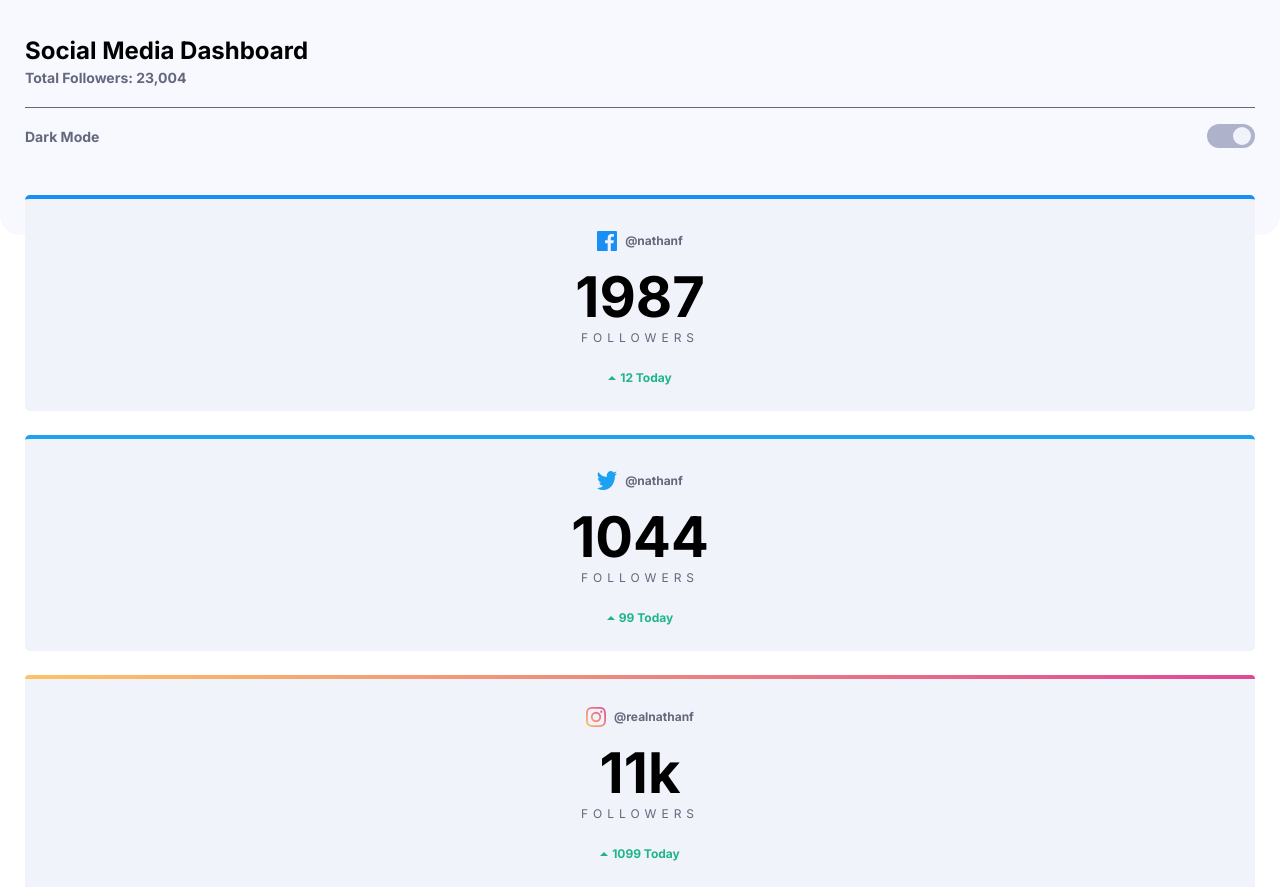
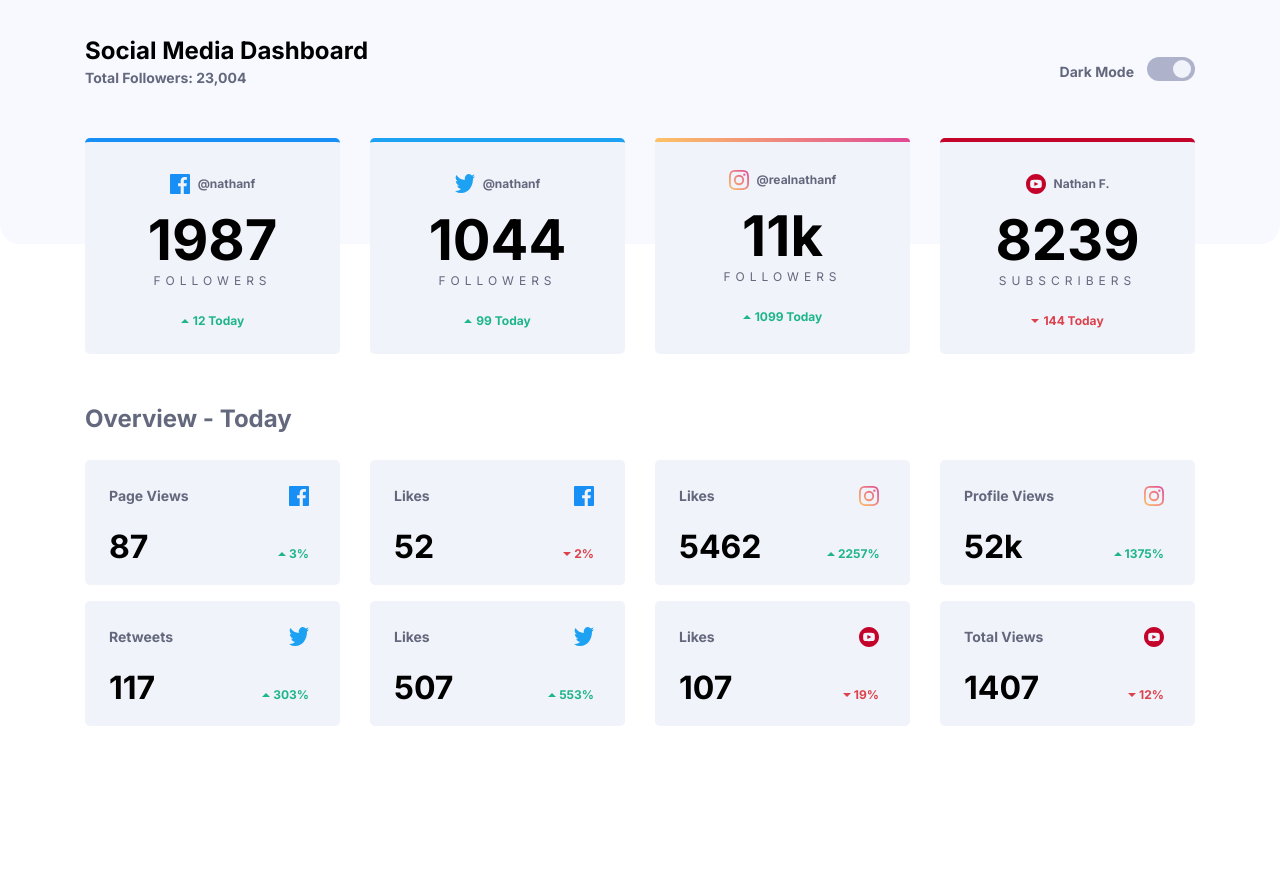
Before and after one commit to Alexandre-st/Social-Media-Dashboard, a website built with Parcel: page index.html in a window 1280 px wide. Shown: the top 887 px of the page. After the commit the page ends 842 px from the top, so only its background shows below. Built offline with nearby package versions, Linux system fonts and the light colour scheme.

Commit message:
Project done and it is full responsive

```diff
--- a/app.js
+++ b/app.js
@@ -3,7 +3,6 @@ let toggle = document.getElementById("checkbox");
 let header = document.getElementById('header');
 let social = document.getElementById('social');
 let overview = document.getElementById('overview');
-//TODO Il va falloir définir pour chaque composant son coté dark.
 
 toggle.addEventListener('click', evt => {
   if (toggle.checked) {
--- a/index.html
+++ b/index.html
@@ -11,6 +11,7 @@
   <!-- Header -->
   <header id="header" class="header">
     <div class="container">
+      <div class="header-container">
         <div class="title">
           <h1>Social Media Dashboard</h1>
           <h3>Total Followers: 23,004</h3>
@@ -25,10 +26,13 @@
           </div>
         </div>
       </div>
+    </div>
   </header>
 
   <!-- Main -->
   <main id="main">
+
+    <!-- Social section -->
    <section id="social" class="social">
       <div class="container">
 
@@ -99,6 +103,7 @@
       <div class="container">
 
         <h2>Overview - Today</h2>
+        <div class="overview-container">
           <div class="overview-case">
             <div class="overview-case-left">
               <h3>Page Views</h3>
@@ -211,6 +216,7 @@
             </div>
           </div>
         </div>
+      </div>
     </section>
   </main>
 
--- a/styles/base/base.scss
+++ b/styles/base/base.scss
@@ -1,6 +1,8 @@
 body {
   font-family: "Inter", sans-serif;
   font-family: 16px;
+  background: $white-txt;
+  height: 100vh;
 }
 
 h1,
@@ -43,6 +45,11 @@ h5 {
 .container {
   padding: 0 25px;
   margin: 0 auto;
+
+  @include mq(desktop-large) {
+    max-width: 1110px;
+    padding: 0;
+  }
 }
 
 .infos {
--- a/styles/components/_header.scss
+++ b/styles/components/_header.scss
@@ -1,38 +1,57 @@
 .header {
   background: $header-color;
-  height: 14.6875em;
-  border-radius: 0px 0px 20px 20px;
+  border-radius: 0 0 20px 20px;
+  height: 15.25rem;
   position: relative;
 }
 
-.title {
+.header-container {
+  display: flex;
+  justify-content: space-between;
   padding-top: 2.25em;
 
+  @include mq(tablet) {
+    display: block;
+  }
+}
+
+.title {
   h3 {
     margin: 0.25em 0 1.5em 0;
   }
 }
 
 .theme {
-  border-top: 1px solid $title-gray;
   display: flex;
   justify-content: space-between;
   align-items: center;
+  column-gap: 13px;
 
-  h3 {
-    margin-top: 1em;
+  @include mq(tablet) {
+    border-top: 1px solid $border;
+
+    h3 {
+      margin-top: 1em;
+    }
+
+    .theme-toggle {
+      margin-top: 1em;
+    }
   }
 }
 
 // Switch Theme
 .dark {
   background: $header-bg;
+  transition: 0.4s;
 
   h1 {
     color: $header-color;
+    transition: 0.4s;
   }
 
   h3 {
     color: $blue-color;
+    transition: 0.4s;
   }
 }
--- a/styles/components/_overview.scss
+++ b/styles/components/_overview.scss
@@ -1,23 +1,51 @@
 #overview {
   padding: 26px 0 45px 0;
 
+  @include mq(desktop-large) {
+    height: 60vh;
+  }
+
+  @media screen and (min-width: 1160px) {
+    height: 58vh;
+  }
+
   h2 {
-    margin-bottom: 27px;
+    margin-bottom: 1.6875rem;
   }
 }
 
 .overview {
   background: $white-txt;
+
+  &-container {
+    display: flex;
+    flex-wrap: wrap;
+    column-gap: 1.875rem;
+
+    @media screen and (max-width: 1200px) {
+      justify-content: center;
+    }
+  }
 }
 
 .overview-case {
   background-color: $case-gray;
   display: flex;
   justify-content: space-between;
-  min-width: 326px;
-  min-height: 125px;
+  width: 15.9375em;
+  height: 7.8125em;
   margin-bottom: 1rem;
   border-radius: 5px;
+
+  &:hover {
+    background-color: $hover-gray;
+    cursor: pointer;
+    transition: 0.4s;
+  }
+
+  @media screen and (max-width: 589px) {
+    width: 100%;
+  }
 
   &-left {
     padding: 27px 0 19px 24px;
@@ -36,7 +64,6 @@
       width: 20px;
       height: 20px;
       margin-left: auto;
-      // margin-bottom: 40px;
     }
   }
 
@@ -56,20 +83,30 @@
 
 .overview-dark {
   background: $blue-bg;
+  transition: 0.4s;
 
   h2 {
     color: $blue-color;
+    transition: 0.4s;
   }
 
   .overview-case {
     background-color: $case-blue;
+    transition: 0.4s;
+
+    &:hover {
+      background: $hover-blue;
+      transition: 0.4s;
+    }
 
     h3 {
       color: $blue-color;
+      transition: 0.4s;
     }
 
     .number {
       color: $white-txt;
+      transition: 0.4s;
     }
   }
 }
--- a/styles/components/_social.scss
+++ b/styles/components/_social.scss
@@ -3,22 +3,38 @@
 }
 
 .social-container {
+  position: relative;
+  margin-top: -106px;
   display: flex;
-  flex-direction: column;
-  justify-content: center;
-  align-items: center;
-  text-align: center;
-  position: relative;
-  margin-top: -40px;
+  column-gap: 1.875rem;
+  flex-wrap: wrap;
+
+  @media screen and (max-width: 1200px) {
+    justify-content: center;
+  }
+
+  @include mq(tablet) {
+    margin-top: -40px;
+  }
 }
 
 .social-case {
-  min-width: 20.375em;
-  width: 100%;
+  width: 15.9375em;
   height: 13.5em;
   background-color: $case-gray;
+  text-align: center;
   margin-bottom: 1.5em;
   border-radius: 5px;
+
+  @media screen and (max-width: 589px) {
+    width: 100%;
+  }
+
+  &:hover {
+    background-color: $hover-gray;
+    transition: 0.4s;
+    cursor: pointer;
+  }
 
   span {
     display: block;
@@ -79,17 +95,26 @@
 
 .social-dark {
   background: $blue-bg;
+  transition: 0.4s;
 
   .social-case {
     background-color: $case-blue;
+    transition: 0.4s;
+
+    &:hover {
+      background: $hover-blue;
+      transition: 0.4s;
+    }
 
     h4 {
       color: $white-txt;
+      transition: 0.4s;
     }
 
     h5,
     .follow {
       color: $blue-color;
+      transition: 0.4s;
     }
   }
 }
--- a/styles/components/_theme.scss
+++ b/styles/components/_theme.scss
@@ -3,7 +3,6 @@
   display: inline-block;
   width: 3em;
   height: 1.5em;
-  margin-top: 1em;
 
   input {
     opacity: 0;
--- a/styles/variables/_mixins.scss
+++ b/styles/variables/_mixins.scss
@@ -1,7 +1,12 @@
 // To setup media queries
 @mixin mq($breakpoint) {
+  @if $breakpoint == phone {
+    @media (max-width: 450px) {
+      @content;
+    }
+  }
   @if $breakpoint == tablet {
-    @media (min-width: 700px) {
+    @media (max-width: 732px) {
       @content;
     }
   } @else if $breakpoint == desktop {
--- a/styles/variables/_variables.scss
+++ b/styles/variables/_variables.scss
@@ -7,8 +7,9 @@ $header-color: #f7f9ff;
 $white-bg: #f2f2f2;
 $title-gray: #63687d;
 $case-gray: #f1f3fa;
-$hover-gray: #979797;
+$hover-gray: #e1e4f0;
 $btn-gray: #aeb3cb;
+$border: #848bab;
 
 // Dark color
 $white-txt: #fff;
```
Lines whose indentation alone changed are shown as unchanged.
